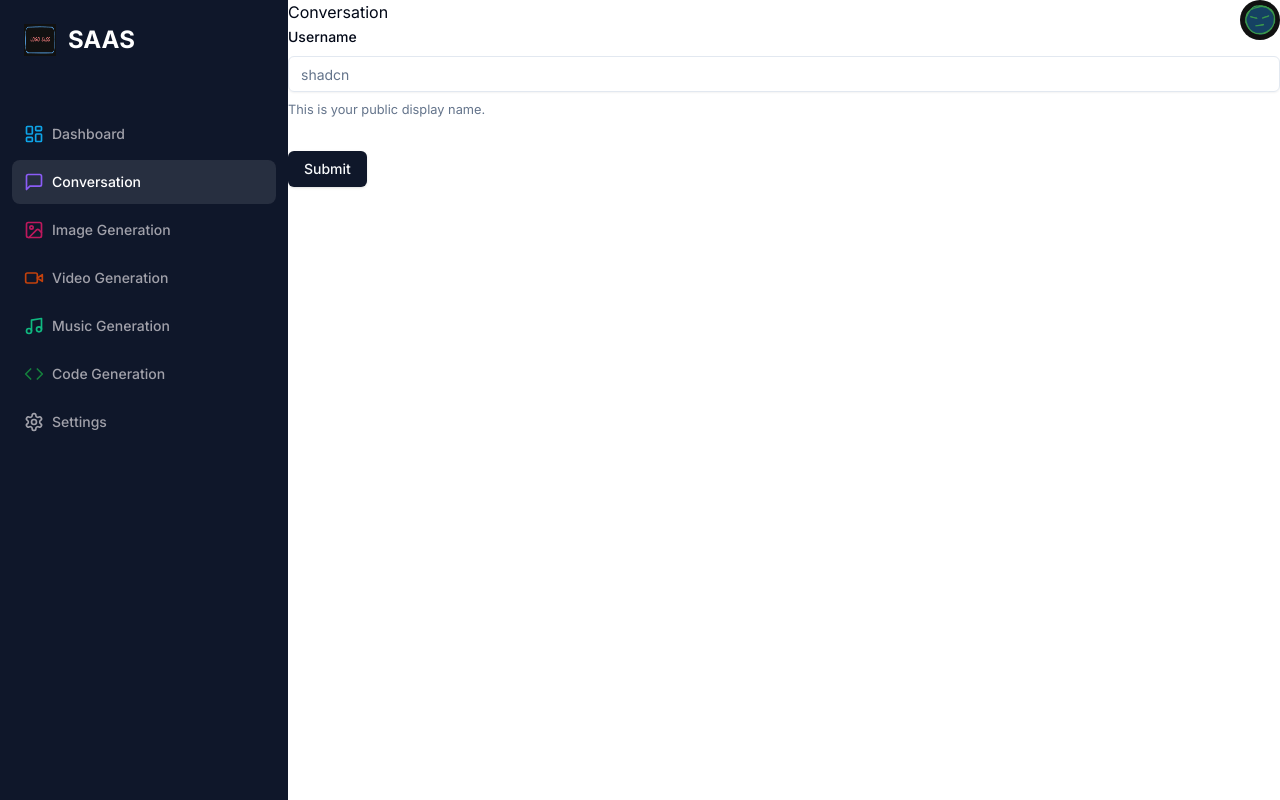
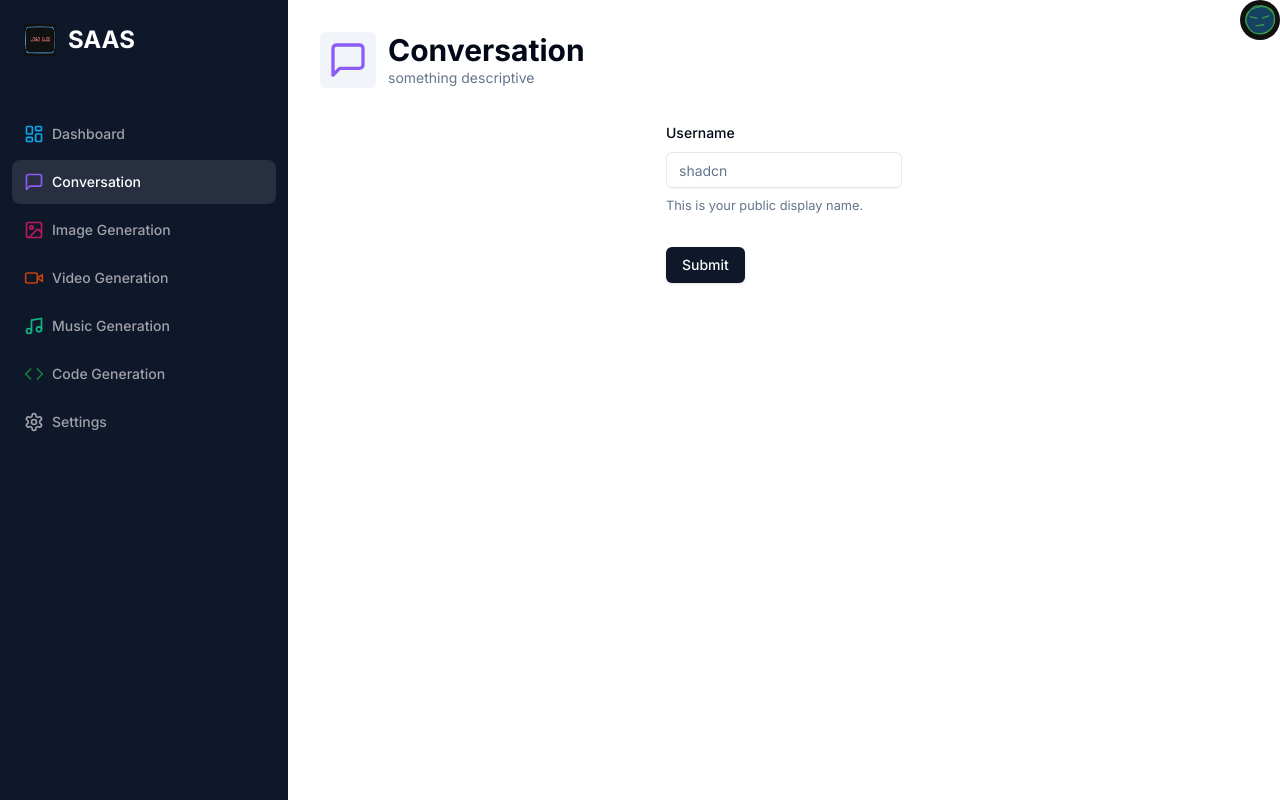
Before and after one commit to janaka4345/ai-pal, a Next.js app: page /conversation in a window 1280 px wide. Built offline with nearby package versions, Linux system fonts and the light colour scheme; no server answers.

Commit message:
other:misc

```diff
--- a/app/(dashboard)/(routes)/conversation/page.jsx
+++ b/app/(dashboard)/(routes)/conversation/page.jsx
@@ -13,6 +13,8 @@ import {
   FormMessage,
 } from "@/components/ui/form";
 import { Input } from "@/components/ui/input";
+import { MessageSquare } from "lucide-react";
+import { Heading } from "@/components/custom/Heading";
 
 export default function Conversation() {
   const form = useForm({
@@ -25,6 +27,7 @@ export default function Conversation() {
   async function onSubmit(values) {
     try {
       const messages = { messages: values.username };
+      //TODO Use server actions here
       const response = await fetch("/api/conversation", {
         method: "POST",
         headers: {
@@ -49,9 +52,18 @@ export default function Conversation() {
 
   return (
     <>
-      <div>Conversation</div>
+      <Heading
+        title="Conversation"
+        description="something descriptive"
+        icon={MessageSquare}
+        iconColor="text-violet-500"
+        bgColor="bg-secondary"
+      />
       <Form {...form}>
-        <form onSubmit={form.handleSubmit(onSubmit)} className="space-y-8">
+        <form
+          onSubmit={form.handleSubmit(onSubmit)}
+          className="space-y-8 w-fit mx-auto"
+        >
           <FormField
             control={form.control}
             name="username"
--- a/app/(dashboard)/layout.jsx
+++ b/app/(dashboard)/layout.jsx
@@ -1,4 +1,5 @@
 import SideBar from "@/components/custom/SideBar";
+import { Suspense } from "react";
 
 export default function DashboardLayout({ children }) {
   return (
@@ -8,6 +9,8 @@ export default function DashboardLayout({ children }) {
           <SideBar />
         </div>
         <main className="w-full md:pl-72 pb-10 ">
+          {/* TODO */}
+          {/* <Suspense fallback={<h1>loading..</h1>}>{children}</Suspense> */}
           {children}
         </main>
       </div>
--- /dev/null
+++ b/app/(dashboard)/loading.jsx
@@ -0,0 +1,5 @@
+import React from "react";
+
+export default function loading() {
+  return <div>loading..</div>;
+}
--- /dev/null
+++ b/components/custom/Heading.jsx
@@ -0,0 +1,23 @@
+import { cn } from "@/lib/utils";
+
+export const Heading = ({
+  title,
+  description,
+  icon: Icon,
+  iconColor,
+  bgColor,
+}) => {
+  return (
+    <>
+      <div className="px-4 lg:px-8 flex items-center gap-x-3 mb-8 mt-8">
+        <div className={cn("p-2 w-fit rounded-md", bgColor)}>
+          <Icon className={cn("w-10 h-10", iconColor)} />
+        </div>
+        <div>
+          <h2 className="text-3xl font-bold">{title}</h2>
+          <p className="text-sm text-muted-foreground">{description}</p>
+        </div>
+      </div>
+    </>
+  );
+};
```
